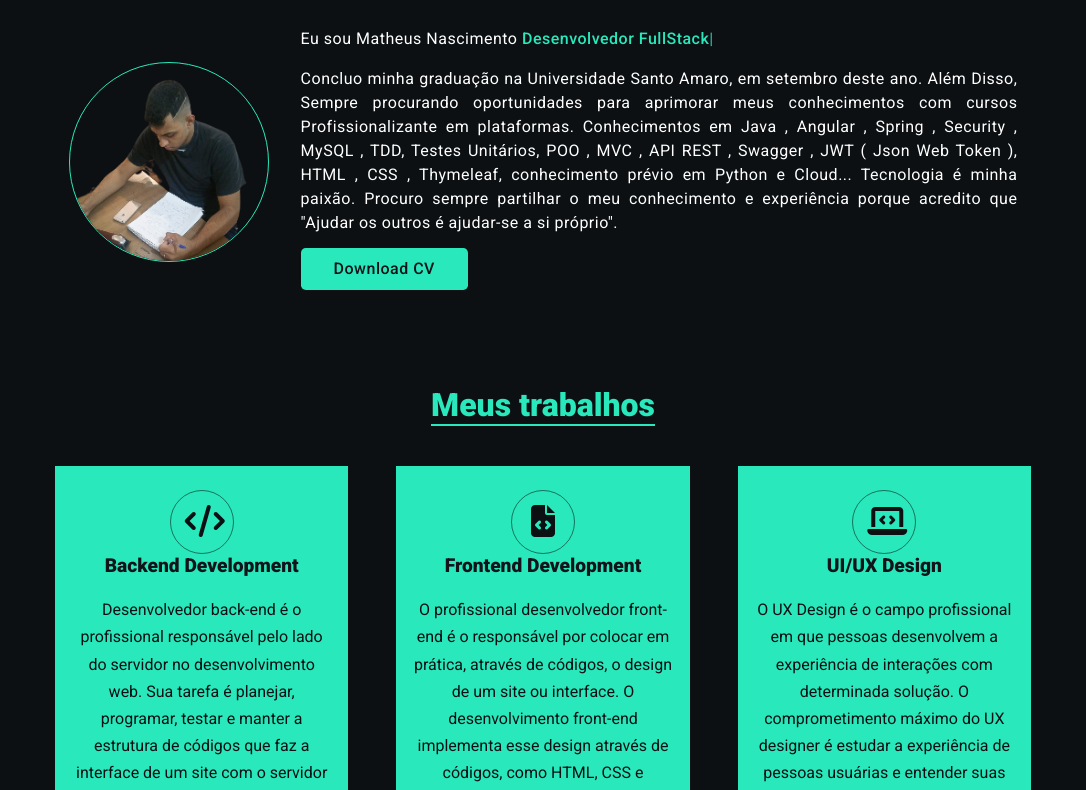
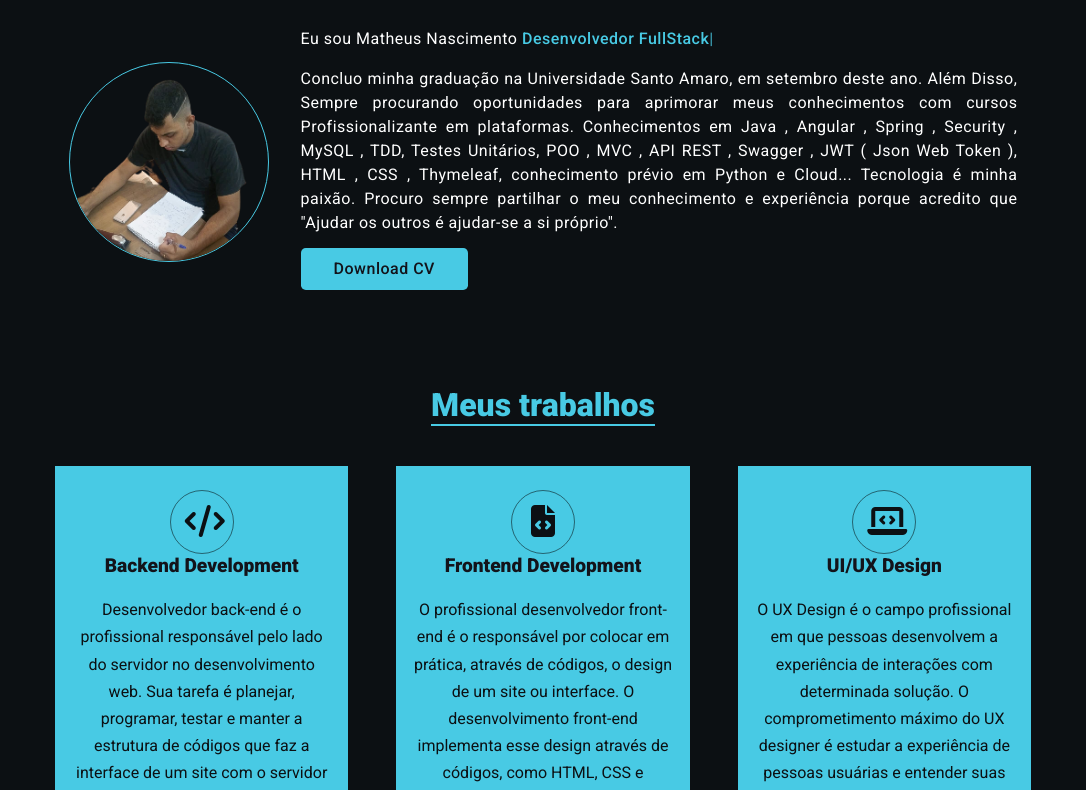
Before and after one commit to MatheusNascimentto/portfolio-2023, a plain HTML site: page index.html in a window 1280 px wide. Shown: the part 622-1412 px from the top of the page, without its empty margins (97-1183 px from the left). Drawn offline with nearby package versions, Linux system fonts and the light colour scheme.

Commit message:
Mudando cor das letras para azul

```diff
--- a/css/style.css
+++ b/css/style.css
@@ -1,7 +1,7 @@
 @import url('https://fonts.googleapis.com/css2?family=Roboto:wght@100;400;500;900&display=swap');
 
 :root {
-    --primary: #29e9bc;
+    --primary: #48CAE4;
     --normal: #ffffff;
     --black: #13131a;
     --bg: #0c1013;
```
